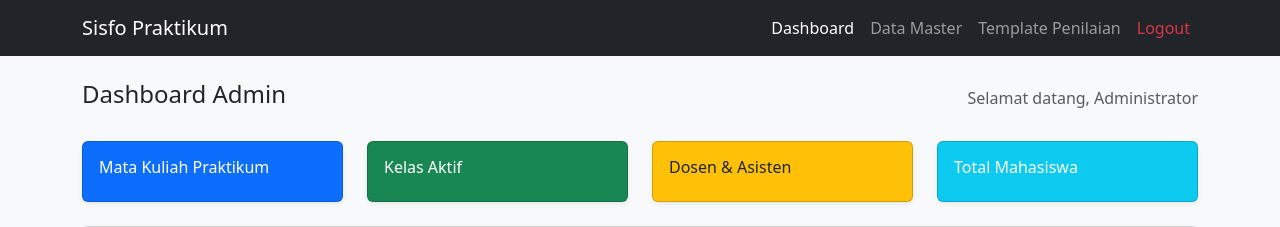
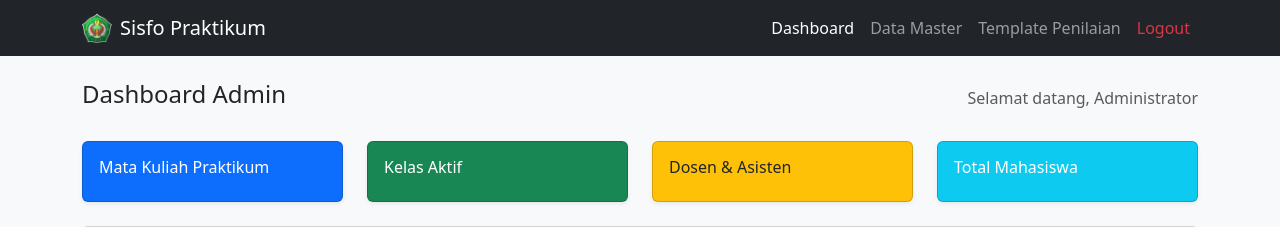
Before and after one commit to myasirnovals/SisFoPPU, a CodeIgniter 4 app: the page made by app/Views/admin/dashboard.php in a window 1280 px wide. Shown: the top 227 px of the page. Run offline with PHP 8.4 and a stand-in for CodeIgniter, Linux system fonts and the light colour scheme; the template is opened without the code that fills it, so the values that code supplies are empty; some libraries are stand-ins or nearby versions.

Commit message:
menambahkan ikon unjani

```diff
--- a/app/Views/layout/admin_layout.php
+++ b/app/Views/layout/admin_layout.php
@@ -4,6 +4,7 @@
 <head>
     <meta charset="UTF-8">
     <meta name="viewport" content="width=device-width, initial-scale=1.0">
+    <link rel="icon" type="image/png" href="<?= base_url('assets/images/unjani.png') ?>">
     <title><?= $title ?? 'Admin Panel' ?></title>
     <link href="https://cdn.jsdelivr.net/npm/bootstrap@5.3.0/dist/css/bootstrap.min.css" rel="stylesheet">
 </head>
@@ -12,6 +13,7 @@
 
     <nav class="navbar navbar-expand-lg navbar-dark bg-dark mb-4">
         <div class="container">
+            <img src="<?= base_url('assets/images/unjani.png') ?>" alt="Logo Sisfo" width="30" height="30" class="d-inline-block align-text-top me-2">
             <a class="navbar-brand" href="#">Sisfo Praktikum</a>
             <button class="navbar-toggler" type="button" data-bs-toggle="collapse" data-bs-target="#navbarNav">
                 <span class="navbar-toggler-icon"></span>
```
Also changed, not shown: public/assets/images/unjani.png (added).
